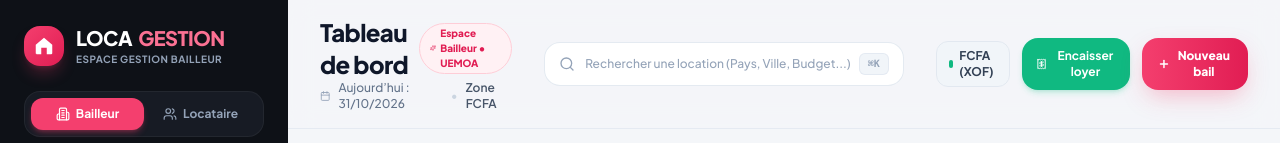
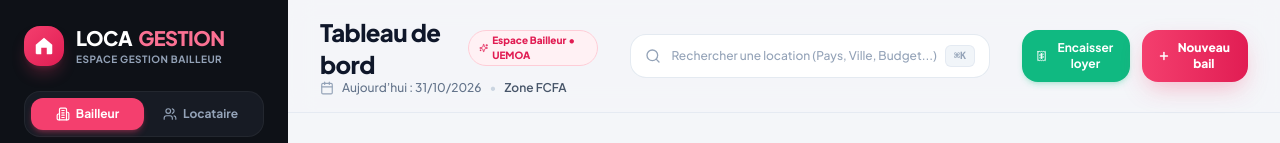
Before and after one commit to monroyoff/LOCAGESTION, a Next.js app: page / in a window 1280 px wide. Shown: the top 143 px of the page. Built offline with nearby package versions, Linux system fonts and the light colour scheme.

Commit message:
fix(header): remove FCFA (XOF) currency badge from header

```diff
--- a/src/components/layout/Header.tsx
+++ b/src/components/layout/Header.tsx
@@ -121,12 +121,6 @@ export function Header({
             <Search className="w-4 h-4 text-slate-600" />
           </button>
 
-          {/* Currency Pill */}
-          <div className="hidden sm:flex items-center gap-1.5 px-3 py-1.5 rounded-xl bg-slate-100/80 border border-slate-200 text-slate-700 text-xs font-bold">
-            <span className="w-2 h-2 rounded-full bg-emerald-500" />
-            <span>FCFA (XOF)</span>
-          </div>
-
           {/* ============================================================== */}
           {/* ACTIONS STRICTEMENT RÉSERVÉES AU BAILLEUR                      */}
           {/* ============================================================== */}
```
